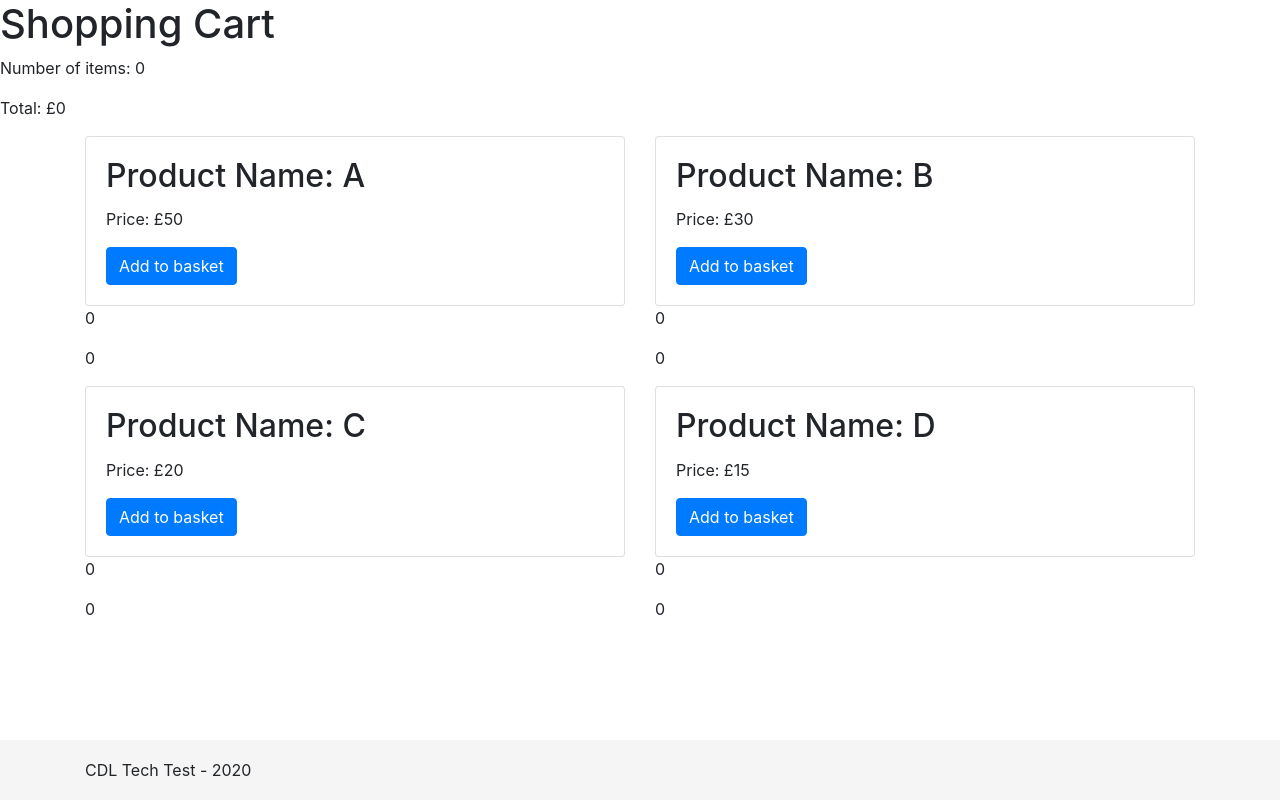
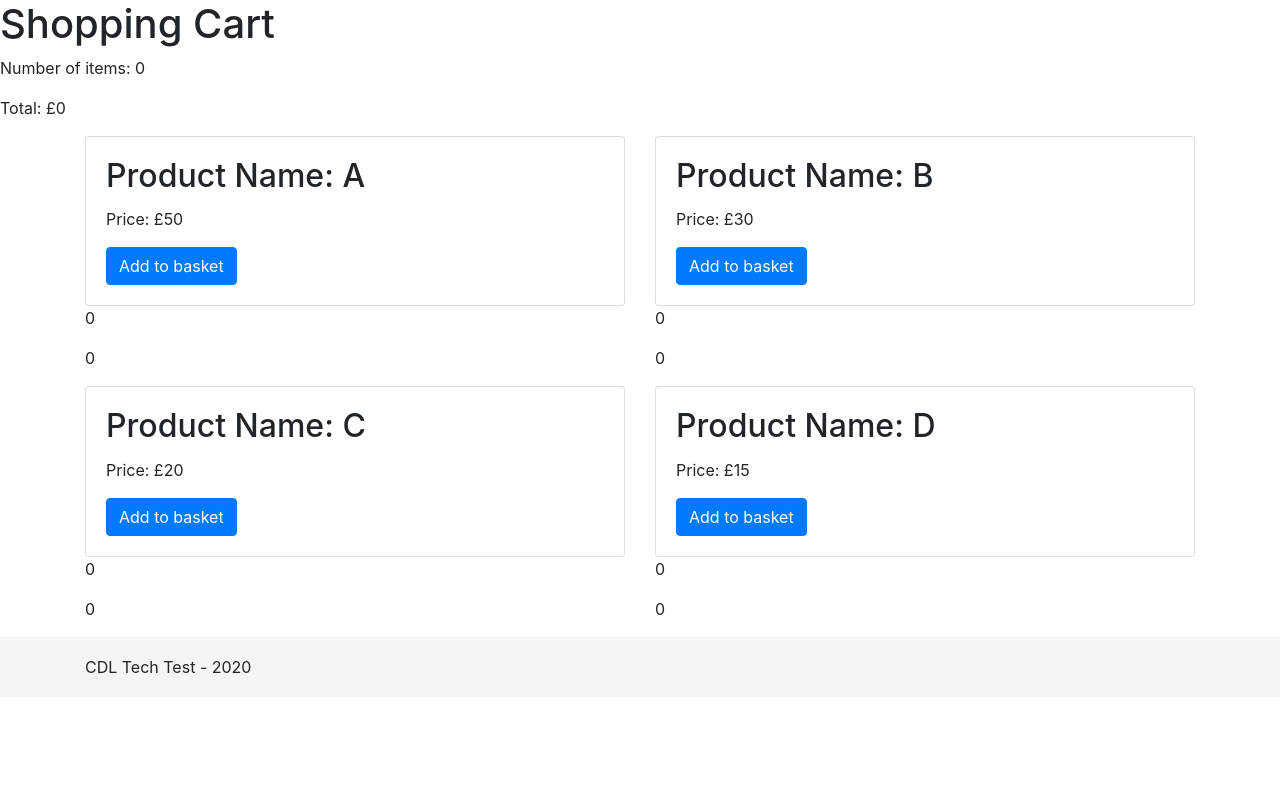
Before and after one commit to Michael-Hutchinson/checkout-system, a React (Create React App) app: page / in a window 1280 px wide. Built offline with nearby package versions, Linux system fonts and the light colour scheme.

Commit message:
footer changes

```diff
--- a/src/assets/css/default.min.css
+++ b/src/assets/css/default.min.css
@@ -1 +1 @@
-footer{position:absolute;bottom:0;width:100%;height:60px;line-height:60px;background-color:#f5f5f5}
+footer{position:relative;bottom:0;width:100%;height:60px;line-height:60px;background-color:#f5f5f5}
```
